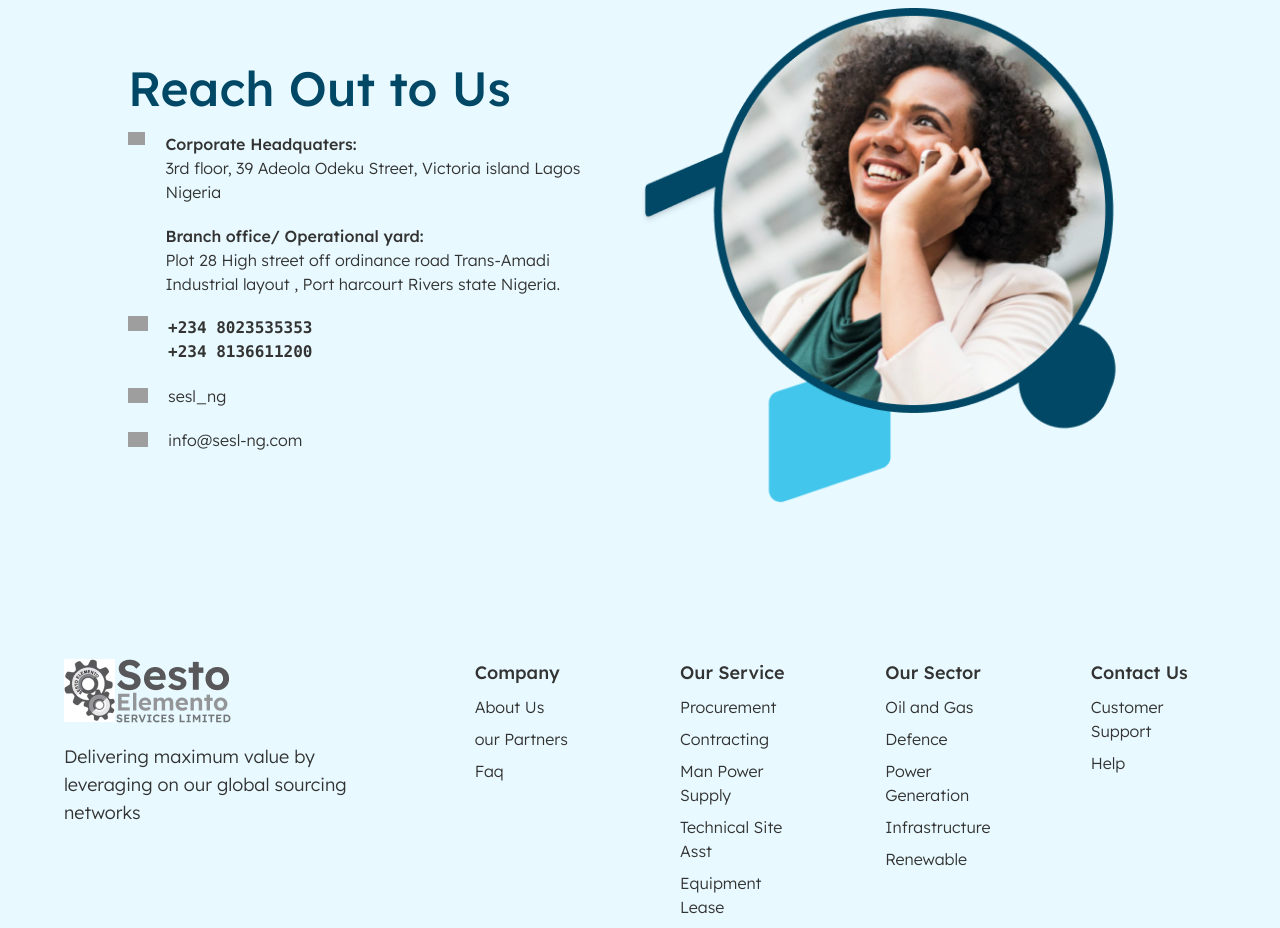
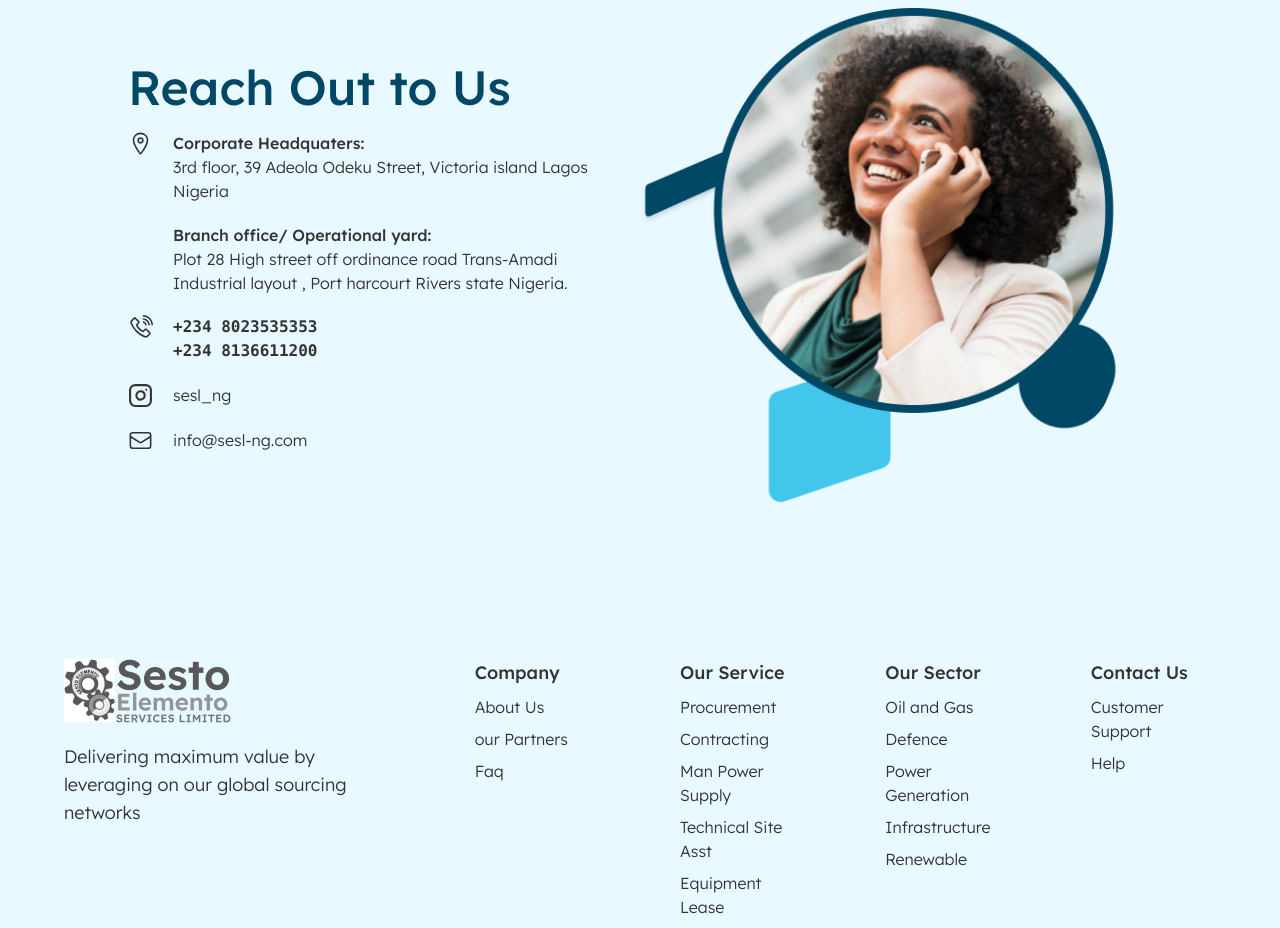
Before and after one commit to blossomobasi/sesto-elemento, a Next.js app: page / in a window 1280 px wide. Shown: the part 4920-5848 px from the top of the page. Built offline with nearby package versions, Linux system fonts and the light colour scheme; grey boxes are pictures that could not be loaded.

Commit message:
Update: Use react icons instead of image from assets folder

```diff
--- a/src/components/Contact.tsx
+++ b/src/components/Contact.tsx
@@ -1,4 +1,10 @@
 import Image from "next/image";
+
+import { LiaPhoneVolumeSolid } from "react-icons/lia";
+import { IoLocationOutline } from "react-icons/io5";
+import { FiInstagram } from "react-icons/fi";
+import { HiOutlineEnvelope } from "react-icons/hi2";
+
 import Footer from "./Footer";
 
 const Contact = () => {
@@ -12,12 +18,7 @@ const Contact = () => {
                     <div className="flex flex-col">
                         <div className="flex space-x-5">
                             <span>
-                                <Image
-                                    src="/assets/marker.png"
-                                    alt="Location"
-                                    width={30}
-                                    height={30}
-                                />
+                                <IoLocationOutline size={25} />
                             </span>
 
                             <div className="flex flex-col space-y-5">
@@ -43,7 +44,9 @@ const Contact = () => {
                     </div>
 
                     <div className="flex items-start space-x-5">
-                        <Image src="/assets/phone_call.png" alt="Phone" width={20} height={20} />
+                        <span>
+                            <LiaPhoneVolumeSolid size={25} />
+                        </span>
 
                         <div className="flex flex-col font-semibold">
                             <code>+234 8023535353</code>
@@ -52,11 +55,11 @@ const Contact = () => {
                     </div>
 
                     <div className="flex space-x-5 items-center">
-                        <Image src="/assets/instagram.png" alt="Instagram" width={20} height={20} />
+                        <FiInstagram size={25} />
                         <span>sesl_ng</span>
                     </div>
                     <div className="flex space-x-5 items-center">
-                        <Image src="/assets/envelope.png" alt="Email" width={20} height={20} />
+                        <HiOutlineEnvelope size={25} />
                         <span>info@sesl-ng.com</span>
                     </div>
                 </div>
```
